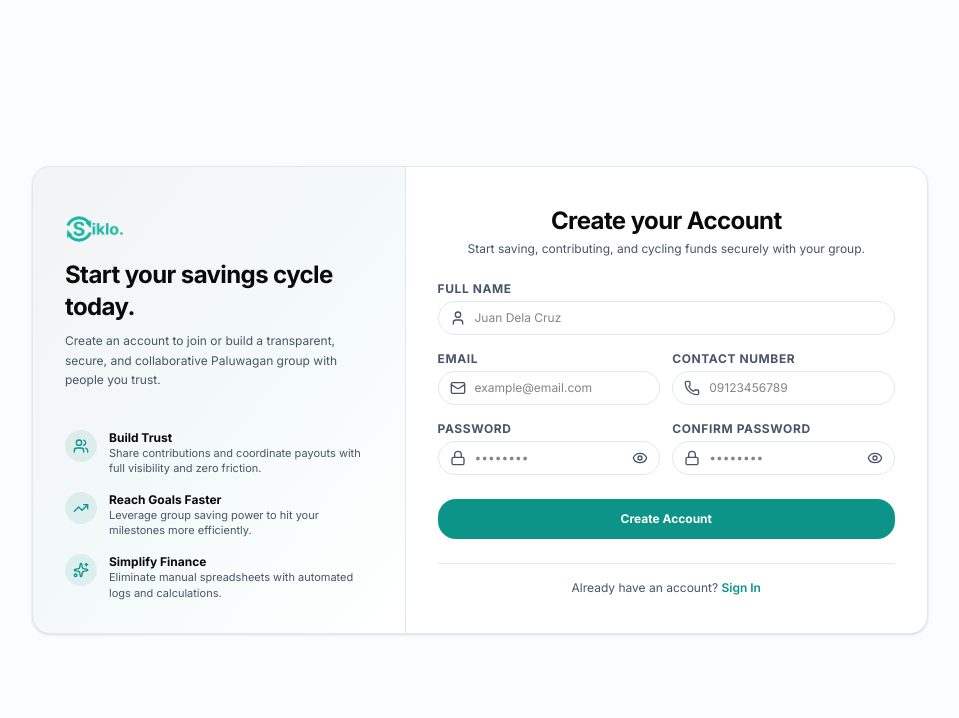
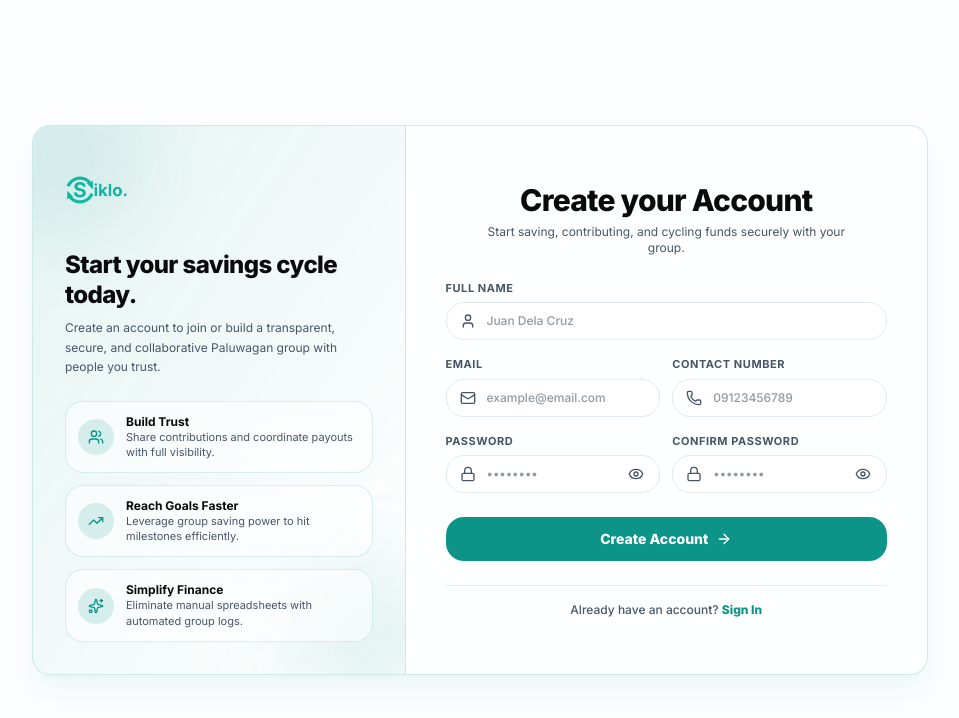
Before and after one commit to prodby-david/siklo, a Next.js app in the folder apps/web/: page /signup in a window 1280 px wide. Shown: the top 718 px of the page, without its empty margins (160-1119 px from the left). Built offline with nearby package versions, Linux system fonts and the light colour scheme.

Commit message:
feat(web): enhance auth sign-in and sign-up card layouts

```diff
--- a/apps/web/src/features/auth/signup/components/buttons/SubmitButton.tsx
+++ b/apps/web/src/features/auth/signup/components/buttons/SubmitButton.tsx
@@ -1,4 +1,4 @@
-import { Loader2 } from "lucide-react";
+import { Loader2, ArrowRight } from "lucide-react";
 
 type ButtonProps = {
   isSubmitting: boolean;
@@ -15,9 +15,16 @@ export default function Submit({
     <button
       type="submit"
       disabled={isSubmitting || isRedirecting}
-      className="w-full flex h-10 items-center justify-center rounded-2xl bg-brand-accent text-xs font-bold text-white hover:opacity-90 active:scale-[0.99] disabled:opacity-50 disabled:cursor-not-allowed cursor-pointer mt-2"
+      className="w-full flex h-11 items-center justify-center gap-2 rounded-2xl bg-brand-accent text-xs sm:text-sm font-extrabold text-white hover:bg-brand-accent-hover active:scale-[0.98] disabled:opacity-50 disabled:cursor-not-allowed cursor-pointer mt-2 transition-all duration-200"
     >
-      {isSubmitting ? <Loader2 className="h-4 w-4 animate-spin" /> : text}
+      {isSubmitting ? (
+        <Loader2 className="h-4 w-4 animate-spin" />
+      ) : (
+        <>
+          <span>{text}</span>
+          <ArrowRight className="h-4 w-4" />
+        </>
+      )}
     </button>
   );
 }
--- a/apps/web/src/features/auth/signup/components/ui/ContactNumberInput.tsx
+++ b/apps/web/src/features/auth/signup/components/ui/ContactNumberInput.tsx
@@ -26,18 +26,18 @@ export default function ContactNumberInput({
   const hasError = label && errors && errors[label];
 
   return (
-    <div className="flex flex-col gap-1 flex-1">
+    <div className="flex flex-col gap-1.5 flex-1">
       {labelText !== "" && (
         <label
           htmlFor={label || props.id}
-          className="text-xs font-bold text-neutral-subtext uppercase tracking-wider"
+          className="text-[11px] font-bold text-neutral-subtext uppercase tracking-wider"
         >
           {labelText || label}
         </label>
       )}
-      <div className="relative">
+      <div className="relative flex items-center">
         {icon && (
-          <span className="absolute inset-y-0 left-0 pl-3 flex items-center text-neutral-subtext">
+          <span className="absolute left-3.5 text-neutral-subtext pointer-events-none transition-colors duration-150">
             {icon}
           </span>
         )}
@@ -47,19 +47,19 @@ export default function ContactNumberInput({
           placeholder={placeholder}
           type={type}
           maxLength={maxLength}
-          className={`w-full py-2 text-xs border rounded-2xl focus:outline-none focus:ring-1 ${
-            icon ? "pl-9" : "px-3"
+          className={`w-full py-2.5 text-xs font-medium border rounded-2xl transition-all duration-200 focus:outline-none ${
+            icon ? "pl-10" : "px-3.5"
           } ${
             hasError
-              ? "border-danger focus:ring-danger focus:border-danger bg-danger-bg/5"
-              : "border-neutral-border focus:ring-brand-accent focus:border-brand-accent bg-background"
+              ? "border-danger focus:ring-2 focus:ring-danger/20 focus:border-danger bg-danger-bg/10 text-foreground"
+              : "border-neutral-border focus:ring-2 focus:ring-brand-accent/20 focus:border-brand-accent bg-background/60 hover:border-brand-accent/30 focus:bg-background text-foreground placeholder:text-neutral-subtext/60"
           } ${props.className || ""}`}
           {...registerProps}
           {...props}
         />
       </div>
       {hasError && (
-        <p className="text-danger text-xs">{errors[label]?.message}</p>
+        <p className="text-danger text-[11px] font-medium mt-0.5">{errors[label]?.message}</p>
       )}
     </div>
   );
--- a/apps/web/src/features/auth/signup/components/ui/Input.tsx
+++ b/apps/web/src/features/auth/signup/components/ui/Input.tsx
@@ -24,18 +24,18 @@ export default function Input({
   const hasError = label && errors && errors[label];
 
   return (
-    <div className="flex flex-col gap-1 flex-1">
+    <div className="flex flex-col gap-1.5 flex-1">
       {labelText !== "" && (
         <label
           htmlFor={label || props.id}
-          className="text-xs font-bold text-neutral-subtext uppercase tracking-wider"
+          className="text-[11px] font-bold text-neutral-subtext uppercase tracking-wider"
         >
           {labelText || label}
         </label>
       )}
-      <div className="relative">
+      <div className="relative flex items-center">
         {icon && (
-          <span className="absolute inset-y-0 left-0 pl-3 flex items-center text-neutral-subtext">
+          <span className="absolute left-3.5 text-neutral-subtext pointer-events-none transition-colors duration-150">
             {icon}
           </span>
         )}
@@ -44,19 +44,19 @@ export default function Input({
           name={label || props.name}
           placeholder={placeholder}
           type={type}
-          className={`w-full py-2 text-xs border rounded-2xl focus:outline-none focus:ring-1 ${
-            icon ? "pl-9" : "px-3"
+          className={`w-full py-2.5 text-xs font-medium border rounded-2xl transition-all duration-200 focus:outline-none ${
+            icon ? "pl-10" : "px-3.5"
           } ${
             hasError
-              ? "border-danger focus:ring-danger focus:border-danger bg-danger-bg/5"
-              : "border-neutral-border focus:ring-brand-accent focus:border-brand-accent bg-background"
+              ? "border-danger focus:ring-2 focus:ring-danger/20 focus:border-danger bg-danger-bg/10 text-foreground"
+              : "border-neutral-border focus:ring-2 focus:ring-brand-accent/20 focus:border-brand-accent bg-background/60 hover:border-brand-accent/30 focus:bg-background text-foreground placeholder:text-neutral-subtext/60"
           } ${props.className || ""}`}
           {...registerProps}
           {...props}
         />
       </div>
       {hasError && (
-        <p className="text-danger text-xs">{errors[label]?.message}</p>
+        <p className="text-danger text-[11px] font-medium mt-0.5">{errors[label]?.message}</p>
       )}
     </div>
   );
--- a/apps/web/src/features/auth/signup/components/ui/PasswordInput.tsx
+++ b/apps/web/src/features/auth/signup/components/ui/PasswordInput.tsx
@@ -32,18 +32,18 @@ export default function PasswordInput({
   const hasError = label && errors && errors[label];
 
   return (
-    <div className="flex flex-col gap-1 flex-1">
+    <div className="flex flex-col gap-1.5 flex-1">
       {labelText !== "" && (
         <label
           htmlFor={label || props.id}
-          className="text-xs font-bold text-neutral-subtext uppercase tracking-wider"
+          className="text-[11px] font-bold text-neutral-subtext uppercase tracking-wider"
         >
           {labelText || label}
         </label>
       )}
-      <div className="relative">
+      <div className="relative flex items-center">
         {icon && (
-          <span className="absolute inset-y-0 left-0 pl-3 flex items-center text-neutral-subtext">
+          <span className="absolute left-3.5 text-neutral-subtext pointer-events-none transition-colors duration-150">
             {icon}
           </span>
         )}
@@ -52,12 +52,12 @@ export default function PasswordInput({
           name={label || props.name}
           placeholder={placeholder}
           type={showPassword ? "text" : "password"}
-          className={`w-full py-2 text-xs border rounded-2xl focus:outline-none focus:ring-1 ${
-            icon ? "pl-9" : "px-3"
+          className={`w-full py-2.5 text-xs font-medium border rounded-2xl transition-all duration-200 focus:outline-none ${
+            icon ? "pl-10" : "px-3.5"
           } pr-10 ${
             hasError
-              ? "border-danger focus:ring-danger focus:border-danger bg-danger-bg/5"
-              : "border-neutral-border focus:ring-brand-accent focus:border-brand-accent bg-background"
+              ? "border-danger focus:ring-2 focus:ring-danger/20 focus:border-danger bg-danger-bg/10 text-foreground"
+              : "border-neutral-border focus:ring-2 focus:ring-brand-accent/20 focus:border-brand-accent bg-background/60 hover:border-brand-accent/30 focus:bg-background text-foreground placeholder:text-neutral-subtext/60"
           } ${props.className || ""}`}
           {...registerProps}
           {...props}
@@ -66,7 +66,7 @@ export default function PasswordInput({
         <button
           type="button"
           onClick={() => setShowPassword(!showPassword)}
-          className="absolute inset-y-0 right-0 pr-3 flex items-center text-neutral-subtext hover:text-foreground focus:outline-none cursor-pointer"
+          className="absolute right-3 text-neutral-subtext hover:text-foreground focus:outline-none cursor-pointer transition-colors p-1 rounded-lg hover:bg-neutral-border/40"
         >
           {showPassword ? (
             <EyeOff className="h-4 w-4" />
@@ -76,7 +76,7 @@ export default function PasswordInput({
         </button>
       </div>
       {hasError && (
-        <p className="text-danger text-xs">{errors[label]?.message}</p>
+        <p className="text-danger text-[11px] font-medium mt-0.5">{errors[label]?.message}</p>
       )}
     </div>
   );
--- a/apps/web/src/features/auth/signup/components/ui/SignupForm.tsx
+++ b/apps/web/src/features/auth/signup/components/ui/SignupForm.tsx
@@ -1,29 +1,36 @@
 import Link from "next/link";
+import Image from "next/image";
 import SignupFormInputs from "@/features/auth/signup/components/SignupFormInputs";
 
 export default function SignUpForm() {
   return (
-    <div className="w-full md:w-7/12 p-6 sm:p-8 flex flex-col gap-6 justify-center">
+    <div className="w-full md:w-7/12 p-6 sm:p-10 flex flex-col gap-6 justify-center">
       <div className="flex flex-col items-center text-center gap-2">
-        <div className="flex flex-col gap-1">
-          <h2 className="text-xl font-bold tracking-tight text-foreground sm:text-2xl">
+        <Link
+          href="/"
+          className="flex md:hidden items-center gap-2 text-lg font-bold text-foreground mb-2"
+        >
+          <Image src="/images/logo.svg" alt="Siklo" width={56} height={56} priority />
+        </Link>
+
+        <div className="flex flex-col gap-1.5 items-center">
+          <h2 className="text-2xl font-extrabold tracking-tight text-foreground sm:text-3xl">
             Create your Account
           </h2>
-          <p className="text-xs text-neutral-subtext">
-            Start saving, contributing, and cycling funds securely with your
-            group.
+          <p className="text-xs text-neutral-subtext max-w-sm">
+            Start saving, contributing, and cycling funds securely with your group.
           </p>
         </div>
       </div>
 
       <SignupFormInputs />
 
-      <div className="border-t border-neutral-border pt-4 text-center">
-        <p className="text-xs text-neutral-subtext">
+      <div className="border-t border-neutral-border/80 pt-4 text-center">
+        <p className="text-xs text-neutral-subtext font-medium">
           Already have an account?{" "}
           <Link
             href="/signin"
-            className="font-semibold text-brand-accent hover:text-brand-accent-hover"
+            className="font-extrabold text-brand-accent hover:text-brand-accent-hover transition-colors hover:underline"
           >
             Sign In
           </Link>
--- a/apps/web/src/features/auth/signup/components/ui/SignupInfoPanel.tsx
+++ b/apps/web/src/features/auth/signup/components/ui/SignupInfoPanel.tsx
@@ -4,17 +4,20 @@ import Link from "next/link";
 
 export default function SignupInfoPanel() {
   return (
-    <div className="hidden md:flex md:w-5/12 bg-gradient-to-br from-brand-primary/5 via-brand-accent/5 to-transparent border-r border-neutral-border p-8 flex-col">
-      <div className="flex flex-col gap-8">
+    <div className="hidden md:flex md:w-5/12 bg-gradient-to-br from-brand-accent/10 via-brand-accent/5 to-transparent border-r border-brand-accent/15 p-8 flex-col justify-between relative overflow-hidden">
+      <div className="absolute -top-12 -left-12 w-40 h-40 bg-brand-accent/10 rounded-full blur-2xl pointer-events-none" />
+      <div className="absolute -bottom-12 -right-12 w-40 h-40 bg-brand-accent/10 rounded-full blur-2xl pointer-events-none" />
+
+      <div className="flex flex-col gap-6 relative z-10">
         <Link
           href="/"
-          className="flex items-center text-lg font-bold text-foreground absolute"
+          className="flex items-center text-lg font-bold text-foreground self-start transition-transform hover:scale-105"
         >
-          <Image src="/images/logo.svg" alt="Siklo" width={60} height={60} />
+          <Image src="/images/logo.svg" alt="Siklo" width={64} height={64} priority />
         </Link>
 
-        <div className="flex flex-col gap-2 mt-15">
-          <h2 className="text-2xl font-bold tracking-tight text-foreground">
+        <div className="flex flex-col gap-2 mt-1">
+          <h2 className="text-2xl font-extrabold tracking-tight text-foreground leading-tight">
             Start your savings cycle today.
           </h2>
           <p className="text-xs text-neutral-subtext leading-relaxed">
@@ -23,22 +26,21 @@ export default function SignupInfoPanel() {
           </p>
         </div>
 
-        <div className="flex flex-col gap-4 mt-2">
-          <div className="flex gap-3 items-start">
-            <div className="h-8 w-8 rounded-2xl bg-brand-accent/10 flex items-center justify-center text-brand-accent shrink-0">
+        <div className="flex flex-col gap-3">
+          <div className="flex gap-3 items-center p-3 rounded-2xl bg-background/60 border border-brand-accent/15 backdrop-blur-xs hover:border-brand-accent/30 transition-all duration-200">
+            <div className="h-9 w-9 rounded-2xl bg-brand-accent/15 flex items-center justify-center text-brand-accent shrink-0">
               <Users className="h-4 w-4" />
             </div>
             <div>
               <h4 className="text-xs font-bold text-foreground">Build Trust</h4>
               <p className="text-[11px] text-neutral-subtext leading-snug">
-                Share contributions and coordinate payouts with full visibility
-                and zero friction.
+                Share contributions and coordinate payouts with full visibility.
               </p>
             </div>
           </div>
 
-          <div className="flex gap-3 items-start">
-            <div className="h-8 w-8 rounded-2xl bg-brand-accent/10 flex items-center justify-center text-brand-accent shrink-0">
+          <div className="flex gap-3 items-center p-3 rounded-2xl bg-background/60 border border-brand-accent/15 backdrop-blur-xs hover:border-brand-accent/30 transition-all duration-200">
+            <div className="h-9 w-9 rounded-2xl bg-brand-accent/15 flex items-center justify-center text-brand-accent shrink-0">
               <TrendingUp className="h-4 w-4" />
             </div>
             <div>
@@ -46,14 +48,13 @@ export default function SignupInfoPanel() {
                 Reach Goals Faster
               </h4>
               <p className="text-[11px] text-neutral-subtext leading-snug">
-                Leverage group saving power to hit your milestones more
-                efficiently.
+                Leverage group saving power to hit milestones efficiently.
               </p>
             </div>
           </div>
 
-          <div className="flex gap-3 items-start">
-            <div className="h-8 w-8 rounded-2xl bg-brand-accent/10 flex items-center justify-center text-brand-accent shrink-0">
+          <div className="flex gap-3 items-center p-3 rounded-2xl bg-background/60 border border-brand-accent/15 backdrop-blur-xs hover:border-brand-accent/30 transition-all duration-200">
+            <div className="h-9 w-9 rounded-2xl bg-brand-accent/15 flex items-center justify-center text-brand-accent shrink-0">
               <Sparkles className="h-4 w-4" />
             </div>
             <div>
@@ -61,8 +62,7 @@ export default function SignupInfoPanel() {
                 Simplify Finance
               </h4>
               <p className="text-[11px] text-neutral-subtext leading-snug">
-                Eliminate manual spreadsheets with automated logs and
-                calculations.
+                Eliminate manual spreadsheets with automated group logs.
               </p>
             </div>
           </div>
--- a/apps/web/src/features/auth/signup/ui/SignupCard.tsx
+++ b/apps/web/src/features/auth/signup/ui/SignupCard.tsx
@@ -5,7 +5,7 @@ import SignUpForm from "../components/ui/SignupForm";
 
 export default function SignupCard() {
   return (
-    <div className="w-full max-w-4xl bg-background border border-neutral-border rounded-2xl shadow-sm flex flex-col md:flex-row overflow-hidden animate-fade-in">
+    <div className="w-full max-w-4xl bg-background/90 backdrop-blur-xl border border-brand-accent/20 rounded-3xl shadow-xl shadow-brand-accent/5 flex flex-col md:flex-row overflow-hidden transition-all duration-300">
       <SignupInfoPanel />
       <SignUpForm />
     </div>
```
Also changed, not shown: apps/web/src/features/auth/signin/components/SigninForm.tsx (+10 -8 lines), apps/web/src/features/auth/signin/ui/SigninCard.tsx (+30 -32 lines).
